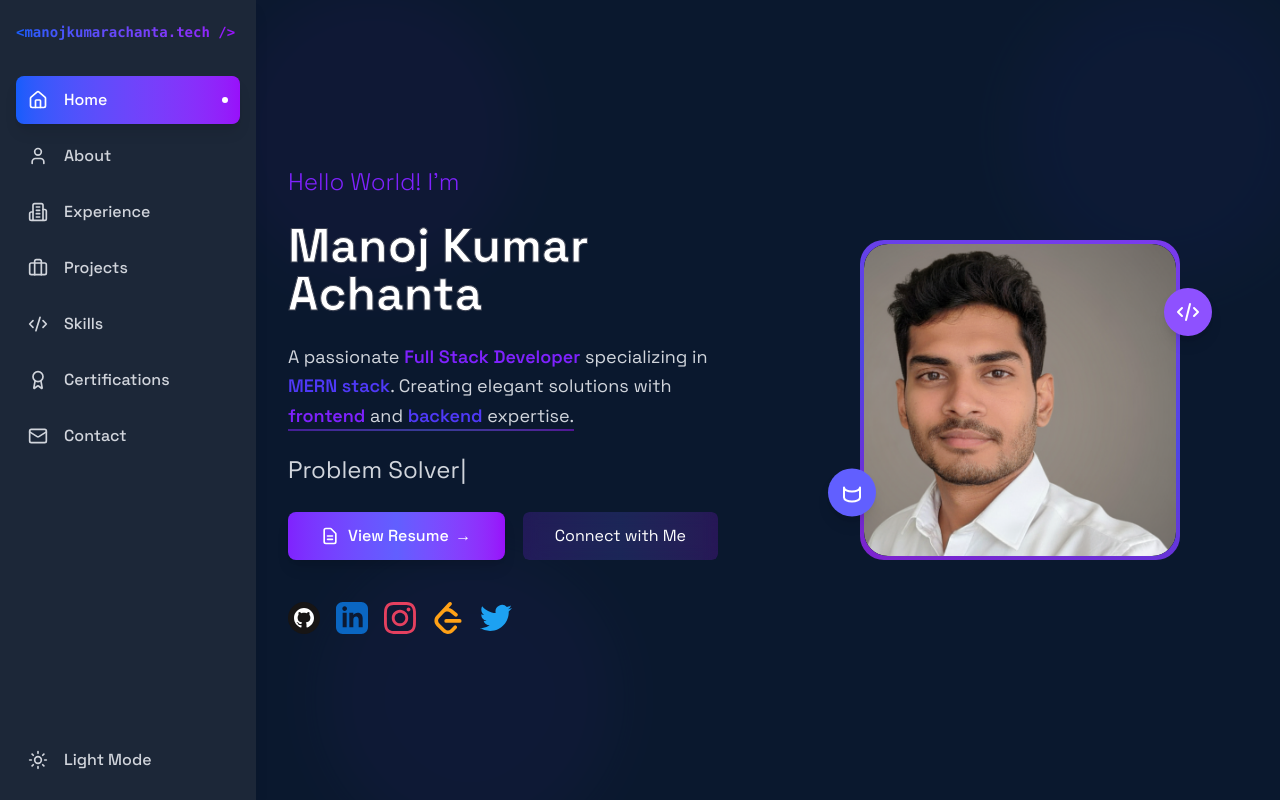
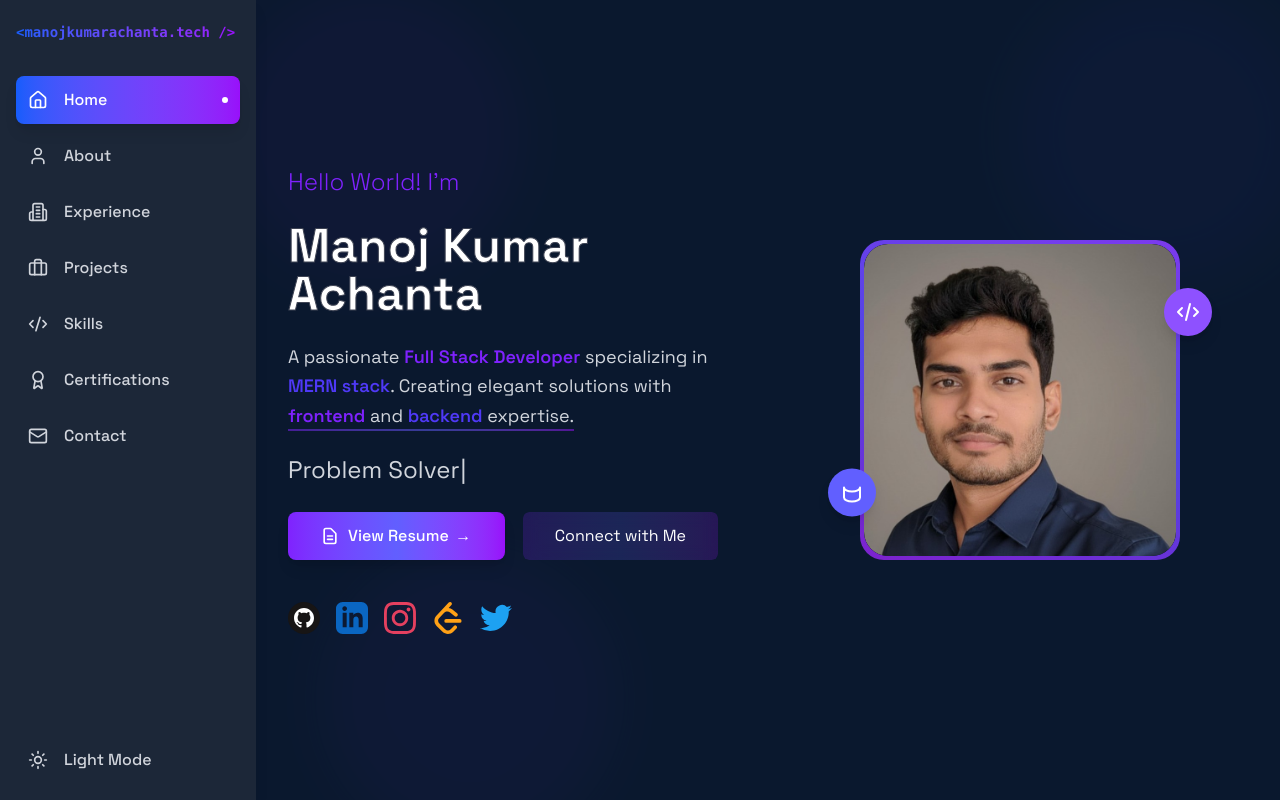
Before and after one commit to ManojKumarAchanta/my-portfolio, a React (Vite) app: page / in a window 1280 px wide. Built offline with nearby package versions, Linux system fonts and the light colour scheme.

Commit message:
changed profile pic

```diff
--- a/src/components/Hero.jsx
+++ b/src/components/Hero.jsx
@@ -265,7 +265,7 @@ const Hero = () => {
                 } overflow-hidden`}
               >
                 <img
-                  src="/profile.png"
+                  src="/profile.jpeg"
                   alt="Manoj Kumar"
                   className="w-full h-full object-cover object-center rounded-3xl"
                 />
```
Also changed, not shown: public/profile.jpeg (added).
